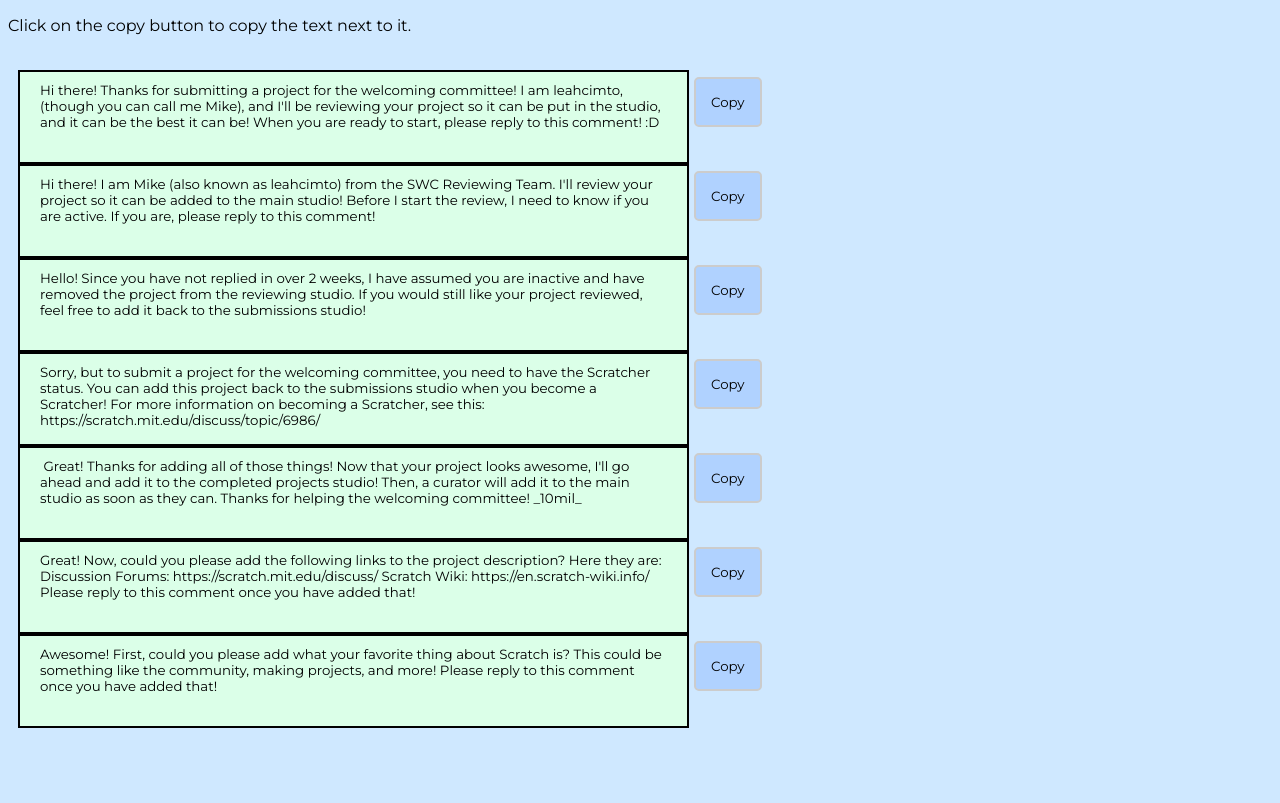
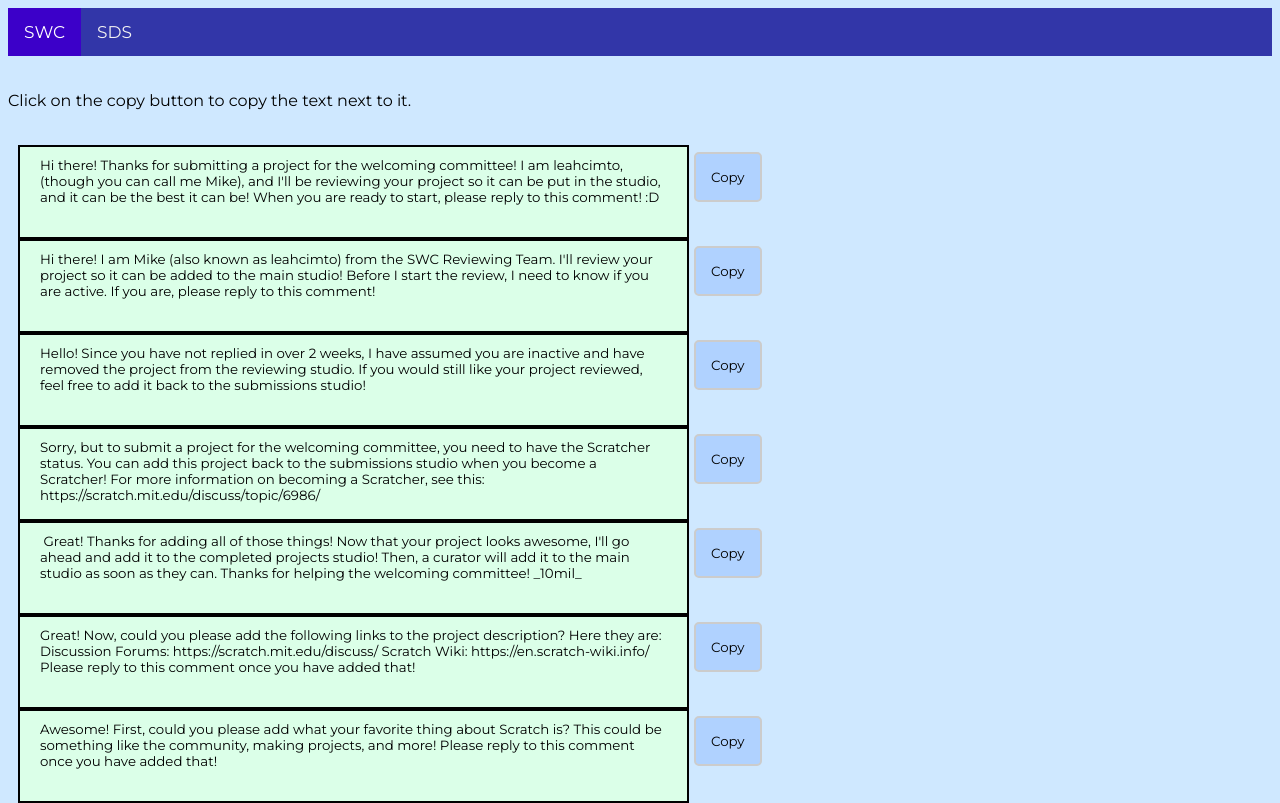
Before and after one commit to leahcimto/SWC, a plain HTML site: page index.html in a window 1280 px wide. Drawn offline with Linux system fonts and the light colour scheme.

Commit message:
Update index.html

```diff
--- a/index.html
+++ b/index.html
@@ -1,4 +1,3 @@
-
 <!DOCTYPE html>
 <html>
 	<head>
@@ -6,7 +5,13 @@
 		<title>SWC Reply</title>
 		<link rel="stylesheet" type="text/css" href="stylesheet.css">
 	</head>
-  <body style="background-color: #cfe8ff;">
+  		<body style="background-color: #cfe8ff;">
+
+	  	<div class="topnav">
+ 			<a class="active" href="/#">SWC</a>
+ 			<a href="https://leahcimto.com/SDS">SDS</a>
+		</div>
+	  	<br>
 		<p>Click on the copy button to copy the text next to it.</p>
 
 		<br>
```
